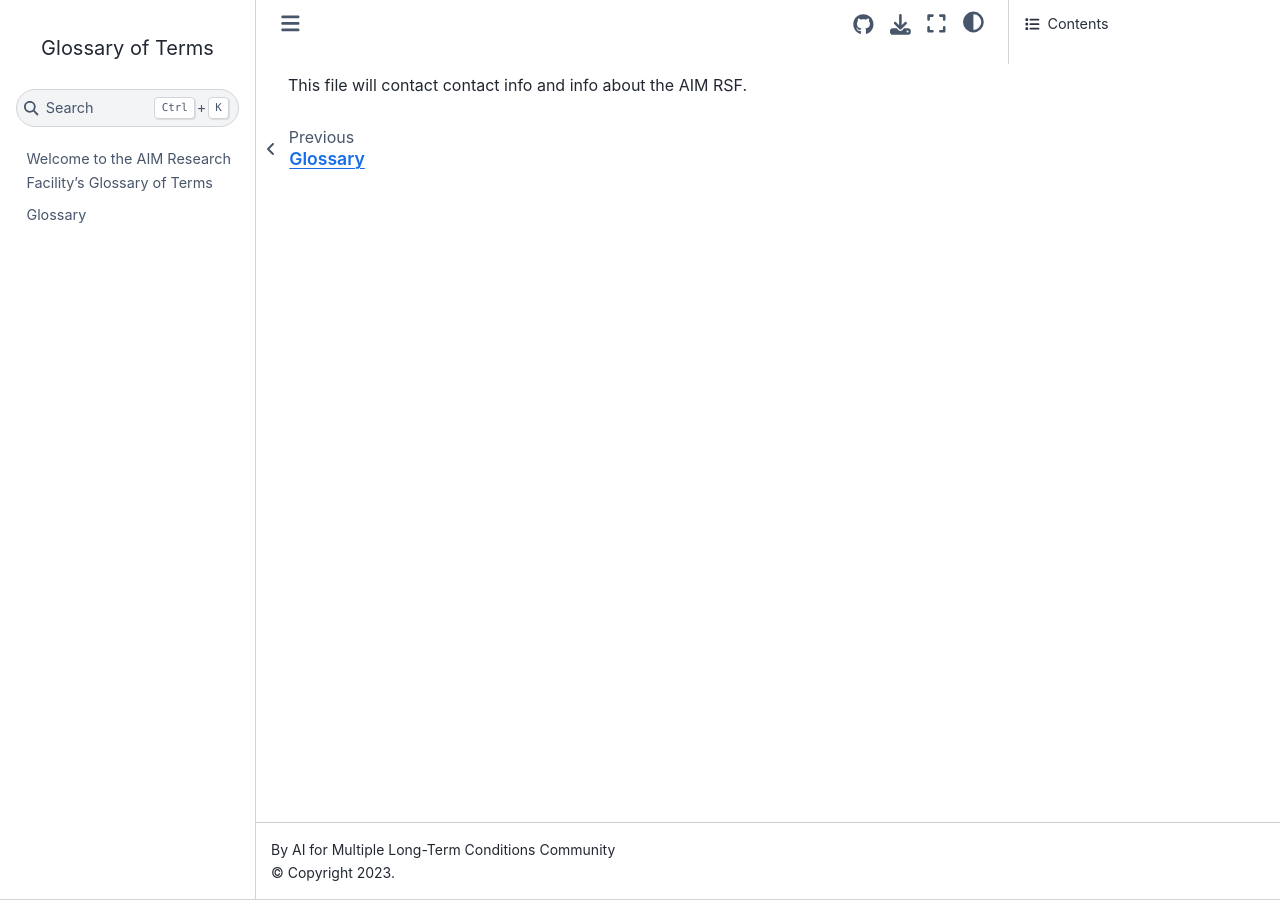
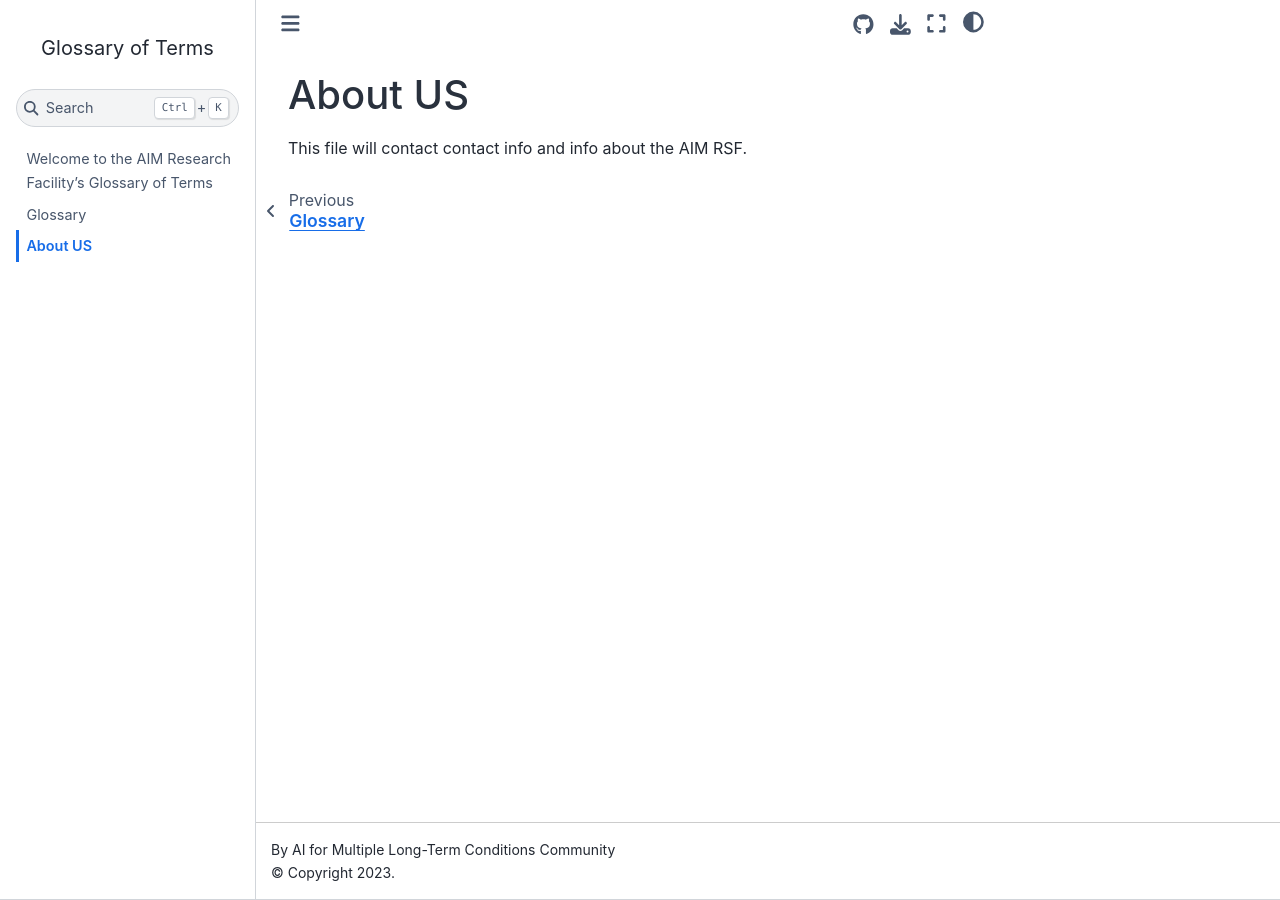
Before and after one commit to eirini-zormpa/Glossary-of-Terms, a Jupyter Book: the page built from about.md, in a window 1280 px wide. Built offline with Jupyter Book 1.0.4 settings and Sphinx 7.4.7 and the Sphinx Book theme 1.1.4, drawn with Linux system fonts in a browser that asks for light colours.

Commit message:
Added title About page

```diff
--- a/about.md
+++ b/about.md
@@ -1 +1,3 @@
+# About US
+
 This file will contact contact info and info about the AIM RSF.
```
